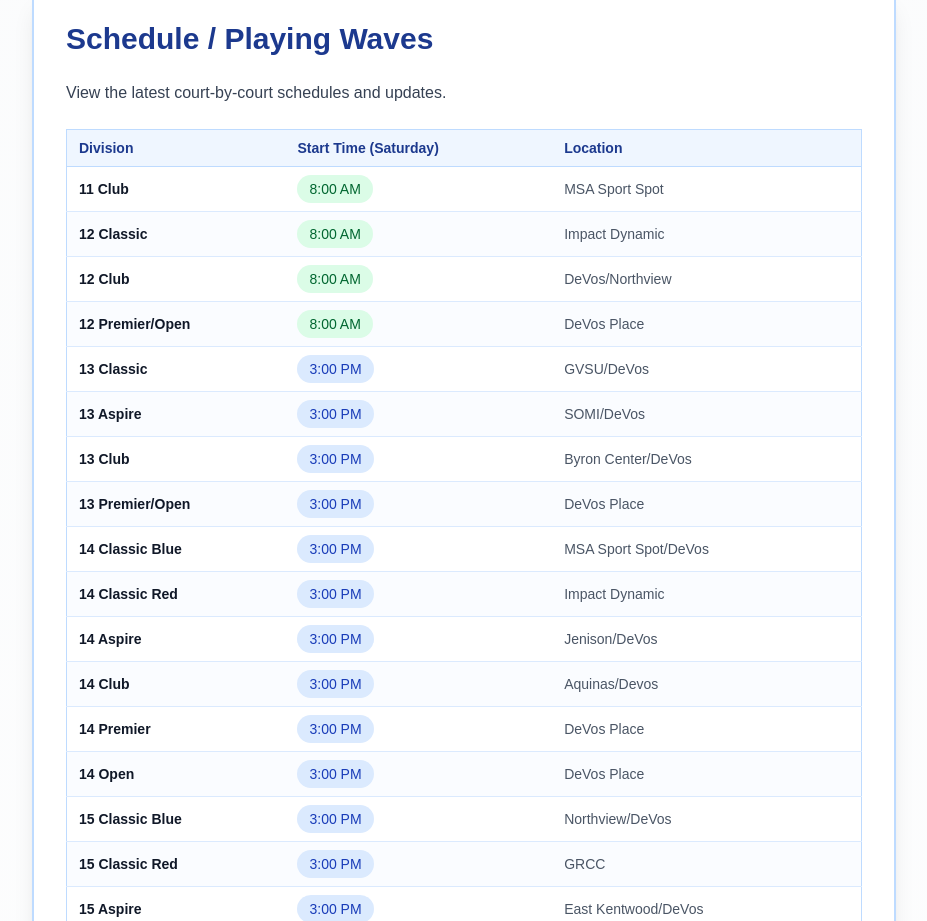
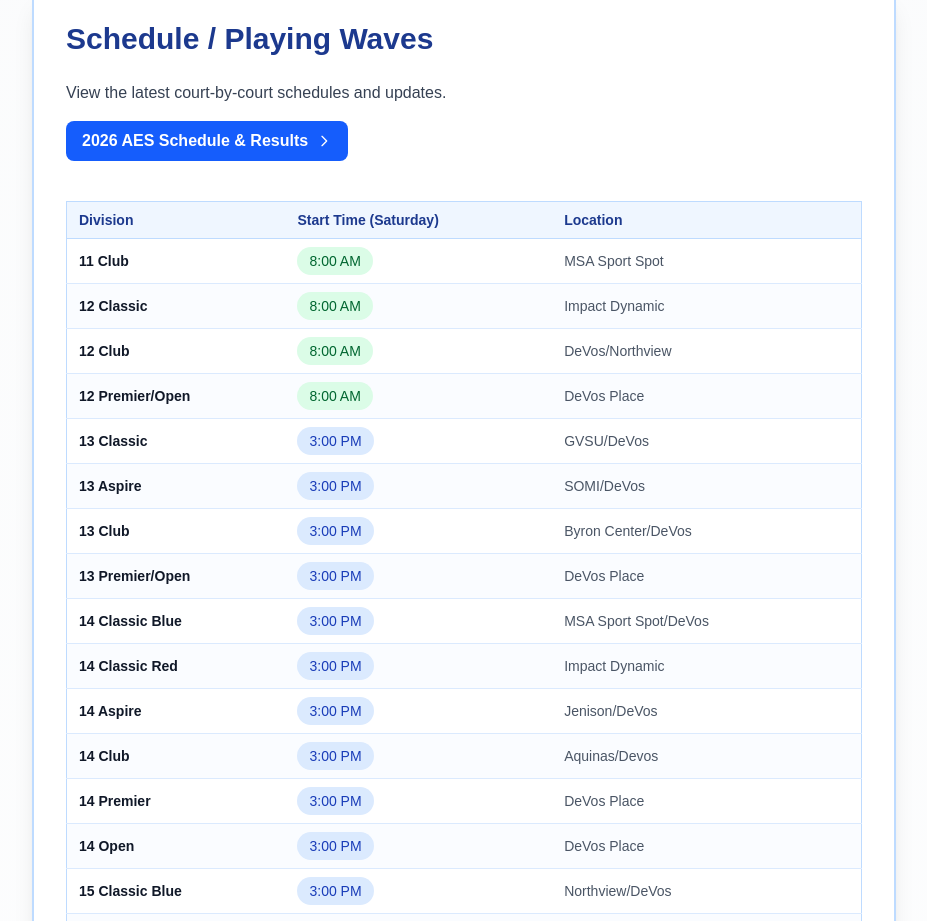
Before and after one commit to Inside-Out-Volleyball/volleyfest-web, a Next.js app: page /tournament-information in a window 1280 px wide. Shown: the part 1644-2565 px from the top of the page, without its empty margins (176-1103 px from the left). Built offline with nearby package versions, Linux system fonts and the light colour scheme.

Commit message:
add aes schedule link

```diff
--- a/app/data/tournamentData.ts
+++ b/app/data/tournamentData.ts
@@ -12,6 +12,7 @@
   entryDeadline: "April 6, 2026 (POSTMARK)",
   registrationUrl: "https://advancedeventsystems.com/41019",
   registrationDisplay: "www.advancedeventsystems.com",
+  scheduleUrl: "https://results.advancedeventsystems.com/event/PTAwMDAwNDEwMTk90/home",
   rules: "Tournament will follow current AAU Rules",
   entryFeesPayableTo: "Inside Out Volleyball",
   tournamentGuideUrl: "https://2mtrfo5jo8mxmvit.public.blob.vercel-storage.com/tournament-guides/2026%20Tournament%20Information.pdf",
--- a/app/page.tsx
+++ b/app/page.tsx
@@ -26,9 +26,13 @@
             title="Tournament Information"
             link="/tournament-information"
           />
-          <Card
+          {/* <Card
             title="Schedule"
             link="/tournament-information#schedule"
+          /> */}
+          <Card
+            title="AES Schedule"
+            link={tournamentData.scheduleUrl}
           />
           <Card
             title="Hotel Information"
--- a/app/tournament-information/page.tsx
+++ b/app/tournament-information/page.tsx
@@ -196,13 +196,13 @@
           </h2>
           <div className="space-y-4 text-gray-700">
             <p>View the latest court-by-court schedules and updates.</p>
-            {/* <a
-              href="https://results.advancedeventsystems.com/event/PTAwMDAwMzY5MTY90/home"
+            <a
+              href={tournamentData.scheduleUrl}
               target="_blank"
               rel="noopener noreferrer"
               className="inline-flex items-center gap-2 px-4 py-2 rounded-lg bg-blue-600 text-white font-semibold hover:bg-blue-700 transition-colors"
             >
-              2025 AES Results
+              2026 AES Schedule & Results
               <svg
                 className="w-4 h-4"
                 fill="none"
@@ -217,7 +217,7 @@
                   d="M9 5l7 7-7 7"
                 />
               </svg>
-            </a> */}
+            </a>
             <WavesTable />
           </div>
         </section>
```
